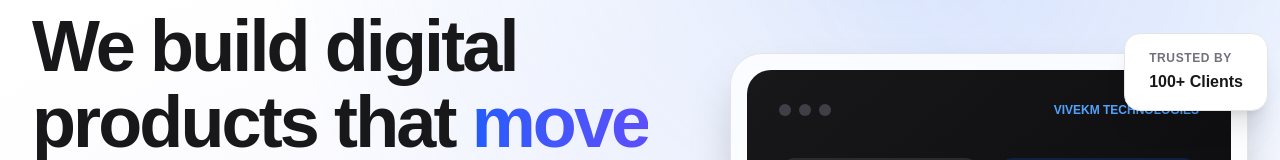
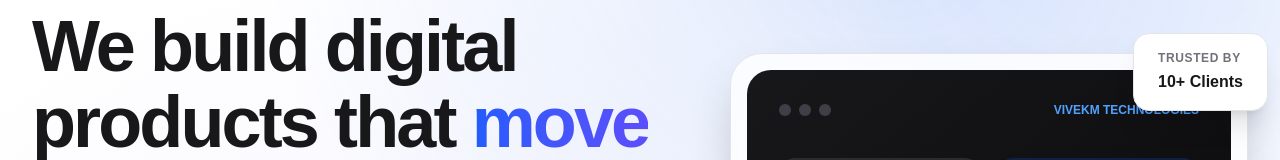
Before and after one commit to viveKRM9/vivekm-website, a Next.js app: page / in a window 1280 px wide. Shown: the part 289-449 px from the top of the page. Built offline with nearby package versions, Linux system fonts and the light colour scheme.

Commit message:
Update code with update

```diff
--- a/app/page.tsx
+++ b/app/page.tsx
@@ -457,7 +457,7 @@ export default function Home() {
               </div>
               <div className="absolute -right-5 -top-5 rounded-2xl border border-zinc-200 bg-white px-6 py-4 shadow-xl">
                 <div className="text-xs font-semibold uppercase tracking-wider text-zinc-500">Trusted by</div>
-                <div className="mt-1 font-bold text-zinc-900">100+ Clients</div>
+                <div className="mt-1 font-bold text-zinc-900">10+ Clients</div>
               </div>
             </div>
           </div>
```
